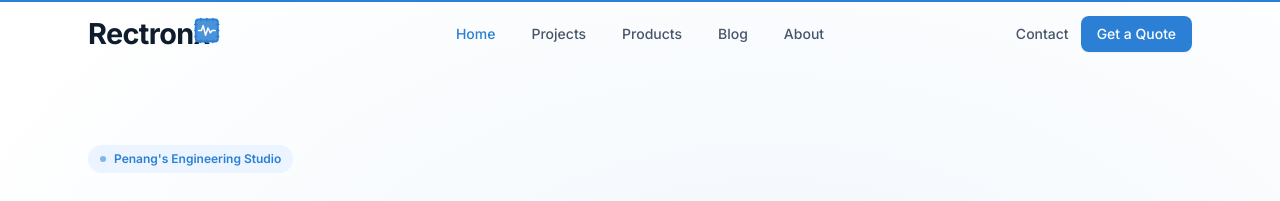
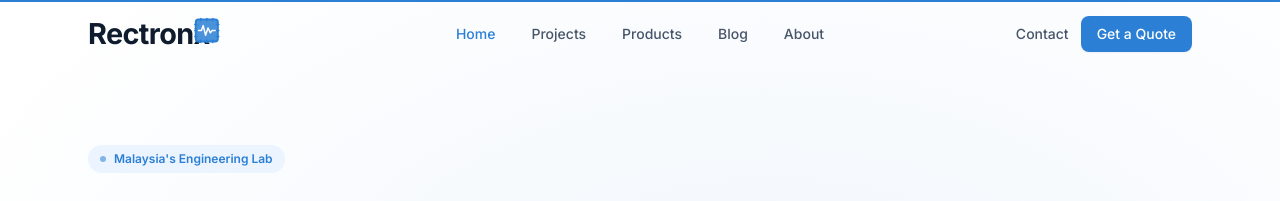
Before and after one commit to mahesh020795/rectronx-website, a Next.js app: page / in a window 1280 px wide. Shown: the top 201 px of the page. Built offline with nearby package versions, Linux system fonts and the light colour scheme.

Commit message:
feat: update hero badge to Malaysia's Engineering Lab

```diff
--- a/components/home/Hero.tsx
+++ b/components/home/Hero.tsx
@@ -44,7 +44,7 @@ export default function Hero() {
             <motion.div variants={item}>
               <span className="inline-flex items-center gap-2 bg-brand-blue-light text-brand-blue text-xs font-semibold px-3 py-1.5 rounded-full mb-6">
                 <span className="w-1.5 h-1.5 rounded-full bg-brand-blue animate-pulse" />
-                Penang&apos;s Engineering Studio
+                Malaysia&apos;s Engineering Lab
               </span>
             </motion.div>
 
```
